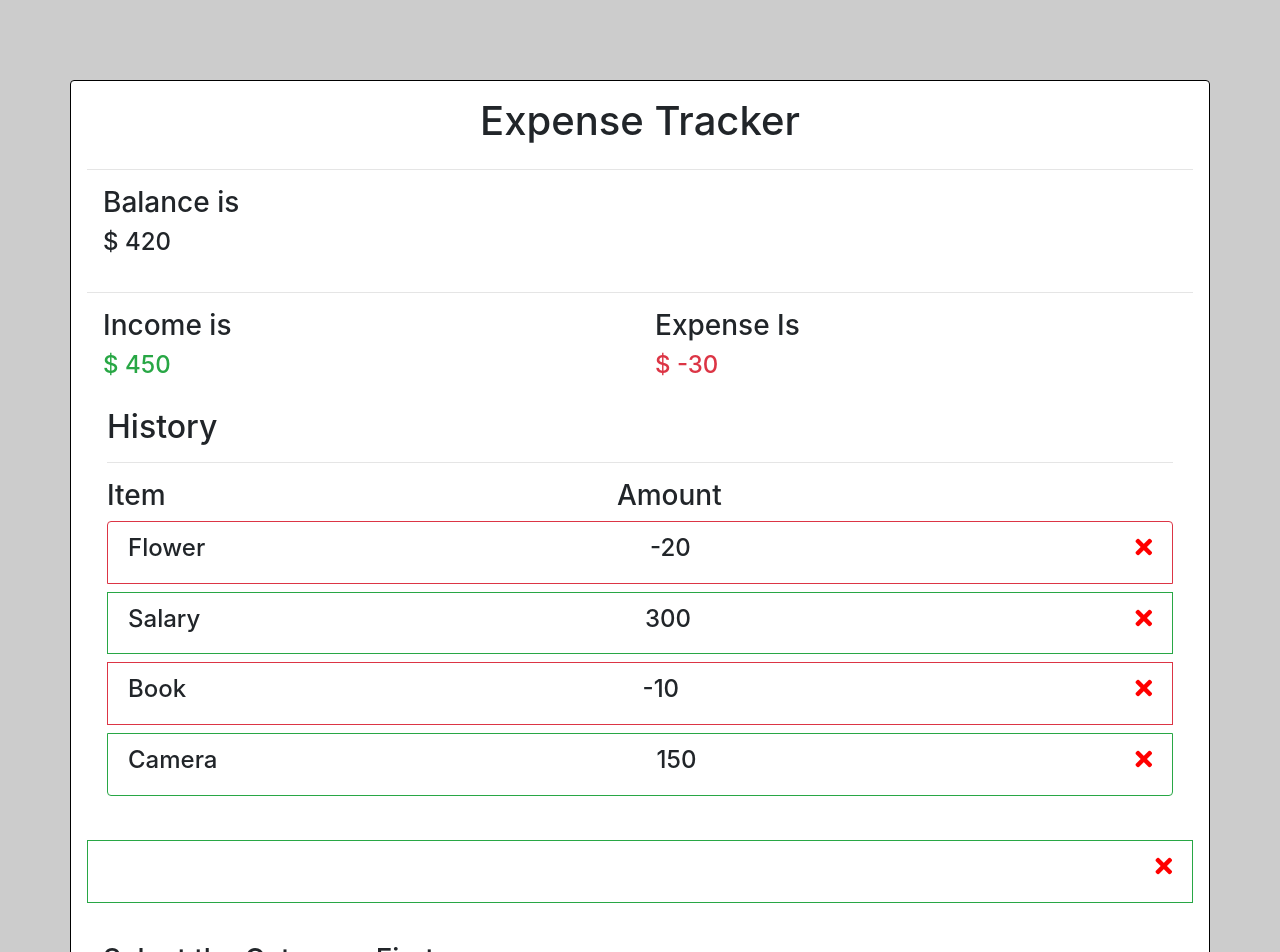
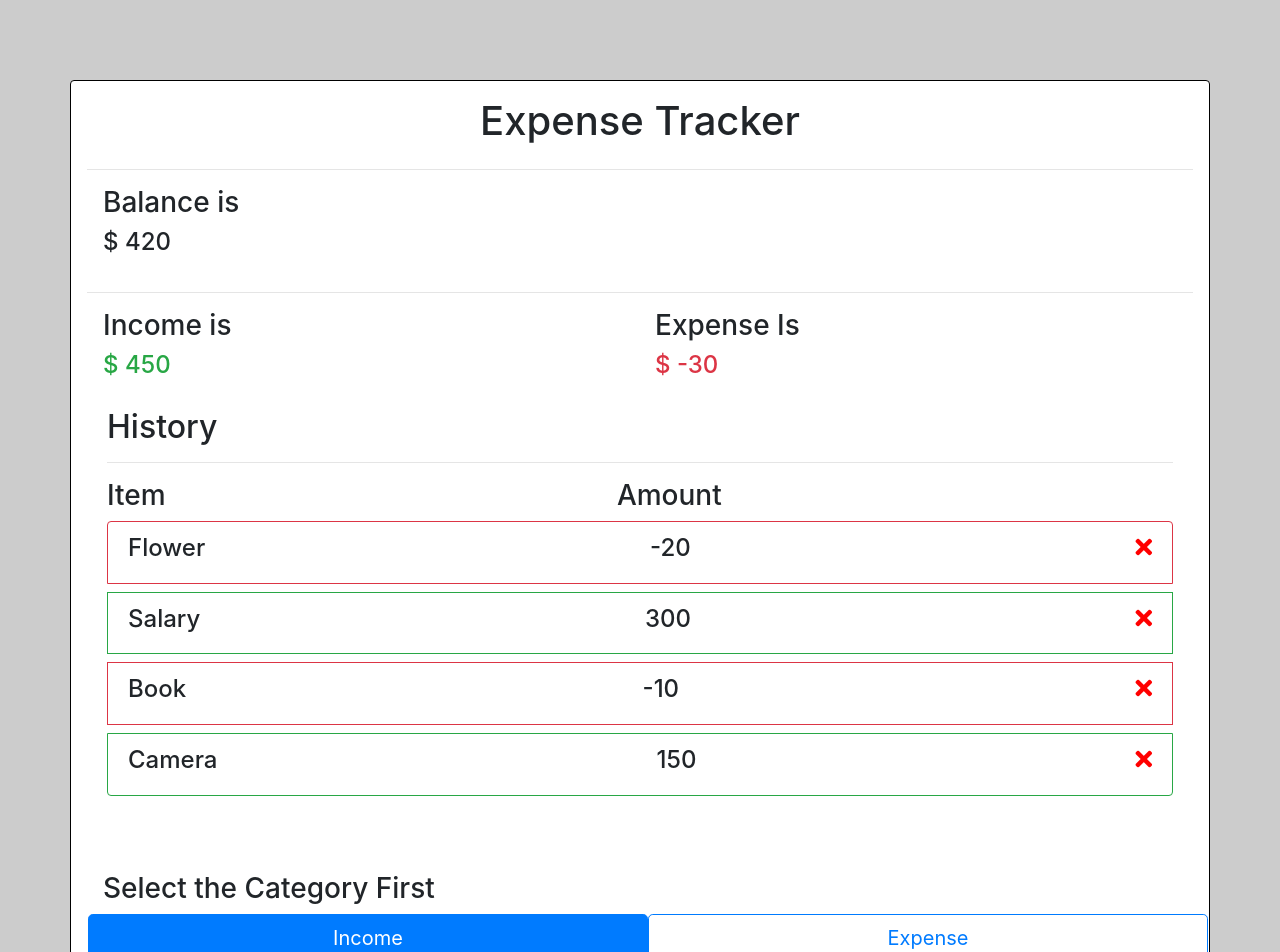
Before and after one commit to ehmusman/expense-tracker-app, a React (Create React App) app: page / in a window 1280 px wide. Shown: the top 952 px of the page. Built offline with nearby package versions, Linux system fonts and the light colour scheme.

Commit message:
history transaction are functionalized

```diff
--- a/src/App.js
+++ b/src/App.js
@@ -5,7 +5,6 @@ import Balance from './components/Balance'
 import ExpenseIncome from './components/ExpenseIncome';
 import Header from './components/Header';
 import History from './components/History';
-import Transactions from './components/Transactions';
 import TransactionState from './context/TransactionState';
 
 function App() {
@@ -18,7 +17,6 @@ function App() {
         <hr />
         <ExpenseIncome />
         <History />
-        <Transactions />
         <AddTransaction />
       </div>
     </TransactionState>
--- a/src/components/AddTransaction.js
+++ b/src/components/AddTransaction.js
@@ -12,7 +12,7 @@ function AddTransaction() {
     }
     return (
         <form className='pl-3 my-3 py-3'>
-            <h3>Select the Category First</h3>
+            <h3 classnames='text-center' >Select the Category First</h3>
             <div className='row'>
                 <button className={classnames('col-md-6 btn btn-outline-primary btn-lg', {
                     "active": toggle
--- a/src/components/History.js
+++ b/src/components/History.js
@@ -20,7 +20,6 @@ function History() {
                         text={transaction.text}
                         amount={transaction.amount}
                     />
-
                 )}
             </ul>
         </div>
--- a/src/components/Transactions.js
+++ b/src/components/Transactions.js
@@ -2,16 +2,16 @@ import React from 'react';
 import classnames from 'classnames';
 
 const Transactions = ({ text, amount }) => {
-
     return (
         <li className={classnames('list-group-item mb-2 d-flex justify-content-between border border-success', {
             'border border-danger': amount < 0
         })}>
             <h4> {text}</h4>
             <h4>{amount}</h4>
-            <h4 className='cross' style={{ color: 'red', fontSize: 'bold', cursor: 'pointer' }}> <i className="fas fa-times"></i> </h4>
+            <h4 className='cross' style={{ color: 'red', fontSize: 'bold', cursor: 'pointer', float: 'right' }}> <i className="fas fa-times"></i> </h4>
         </li>
     )
+
 }
 
 export default Transactions;
```
